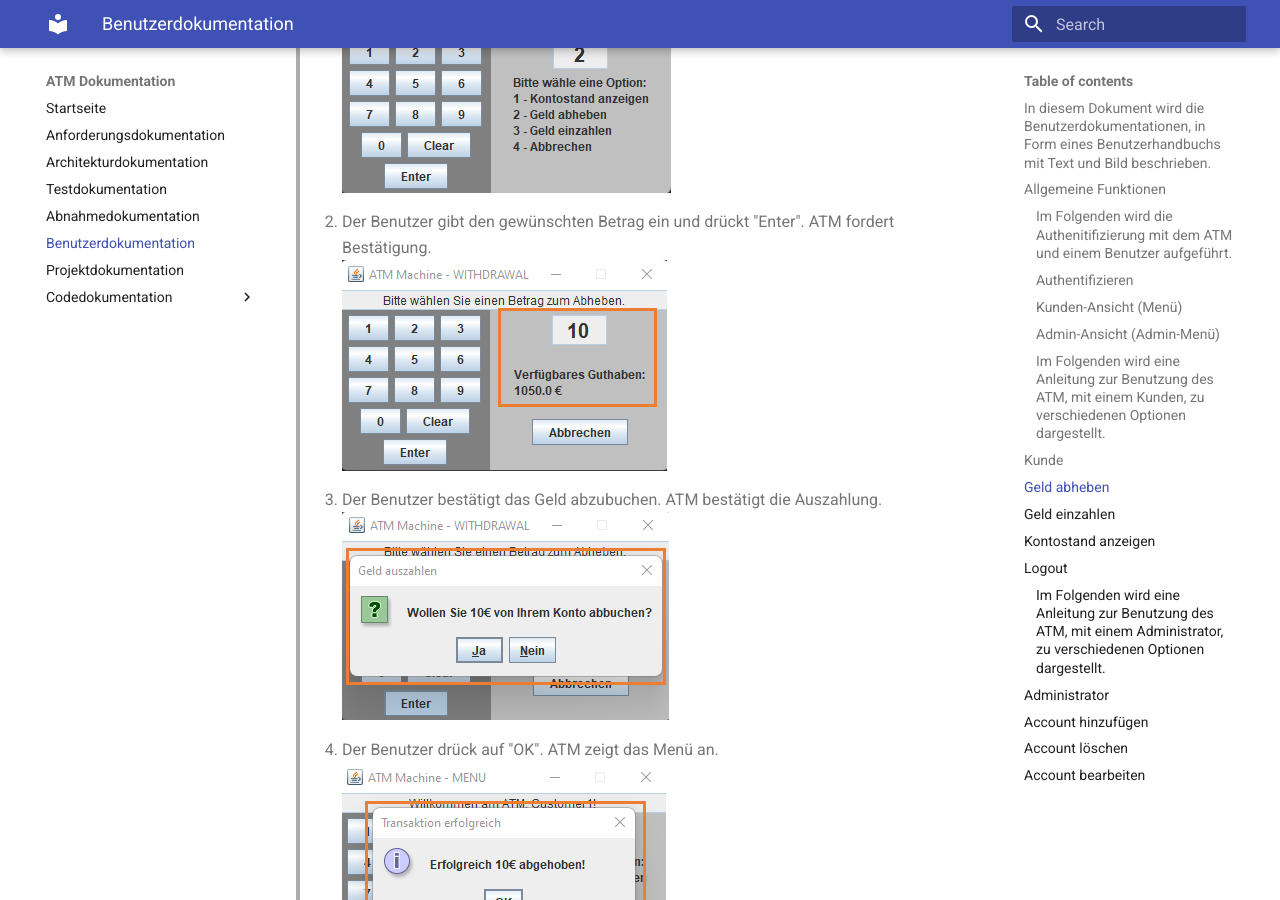
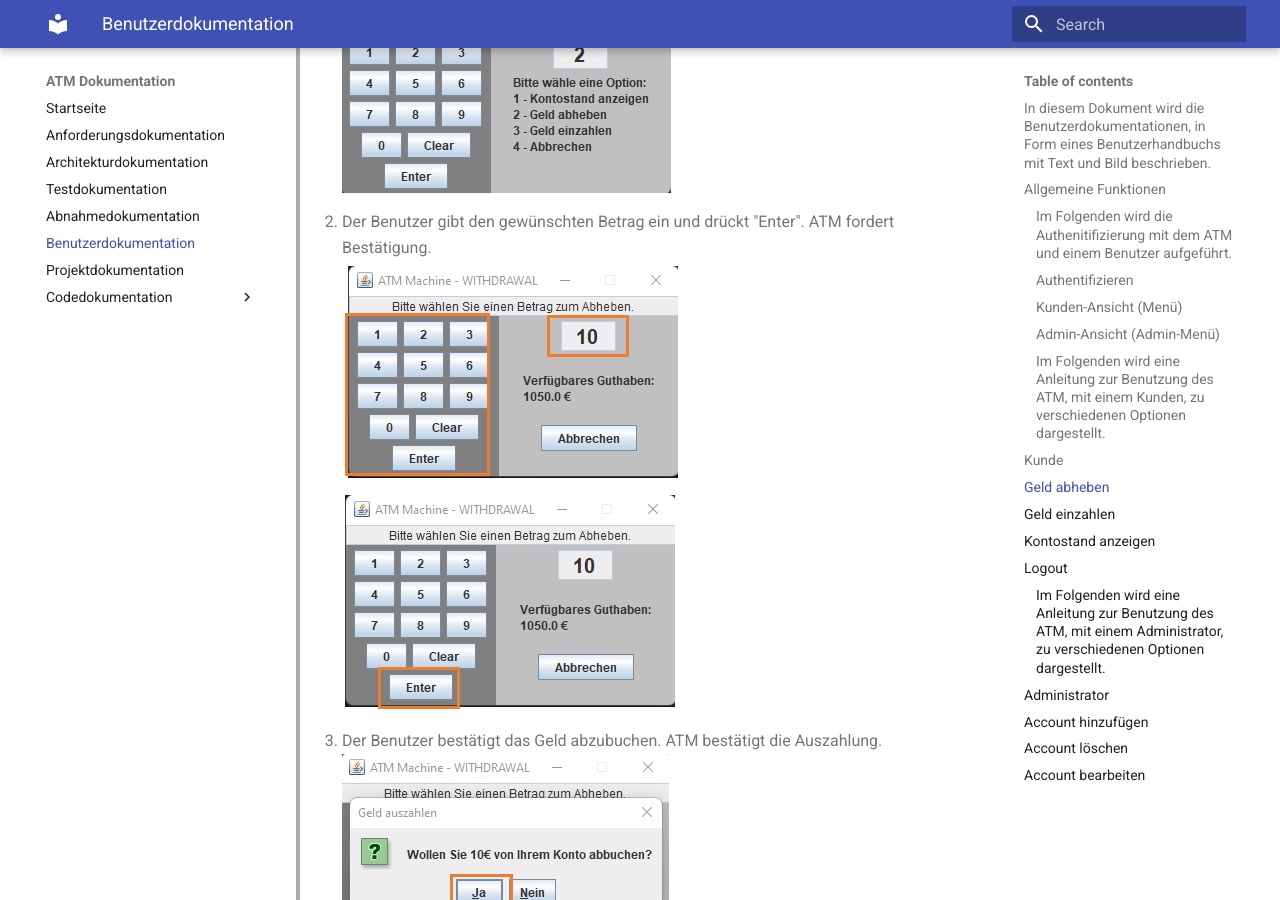
Before and after one commit to Halfpipe-SD/ATM, an MkDocs documentation site: the page built from docs/docs/user-docs.md, in a window 1280 px wide and 900 px high, scrolled down 2041 px. Built offline with MkDocs 1.6.1 and Material for MkDocs 9.7.7, drawn with Linux system fonts in a browser that asks for light colours.

Commit message:
#5 edited user-doc

```diff
--- a/docs/docs/user-docs.md
+++ b/docs/docs/user-docs.md
@@ -30,7 +30,8 @@ Nach erfolgreichem „Login“ wird entweder die Kunden-Ansicht, oder die Admin-
 > ![udoc](images/BenutzerDoku/BH-AbHeben.png)
 > 2. Der Benutzer gibt den gewünschten Betrag ein und drückt "Enter". ATM fordert Bestätigung.<br>
 > ![udoc](images/BenutzerDoku/BH-Auszahlung1.png)
-> 3. Der Benutzer bestätigt das Geld abzubuchen. ATM bestätigt die Auszahlung.
+> ![udoc](images/BenutzerDoku/BH-Auszahlung1.1.png)
+> 3. Der Benutzer bestätigt das Geld abzubuchen. ATM bestätigt die Auszahlung.<br>
 > ![udoc](images/BenutzerDoku/BH-Auszahlung2.png)
 > 4. Der Benutzer drück auf "OK". ATM zeigt das Menü an.
 > ![udoc](images/BenutzerDoku/BH-Auszahlung3.png)
```
Also changed, not shown: other parts of docs/docs/user-docs.md (+1 -0 lines), docs/docs/images/BenutzerDoku/BH-Auszahlung1.1.png (added), docs/docs/images/BenutzerDoku/BH-Auszahlung1.png, docs/docs/images/BenutzerDoku/BH-Auszahlung2.png, docs/docs/images/BenutzerDoku/BH-Auszahlung3.png, docs/docs/images/BenutzerDoku/BH-Einzahlung1.1.png (added), docs/docs/images/BenutzerDoku/BH-Einzahlung1.png, docs/docs/images/BenutzerDoku/BH-Einzahlung2.png.
